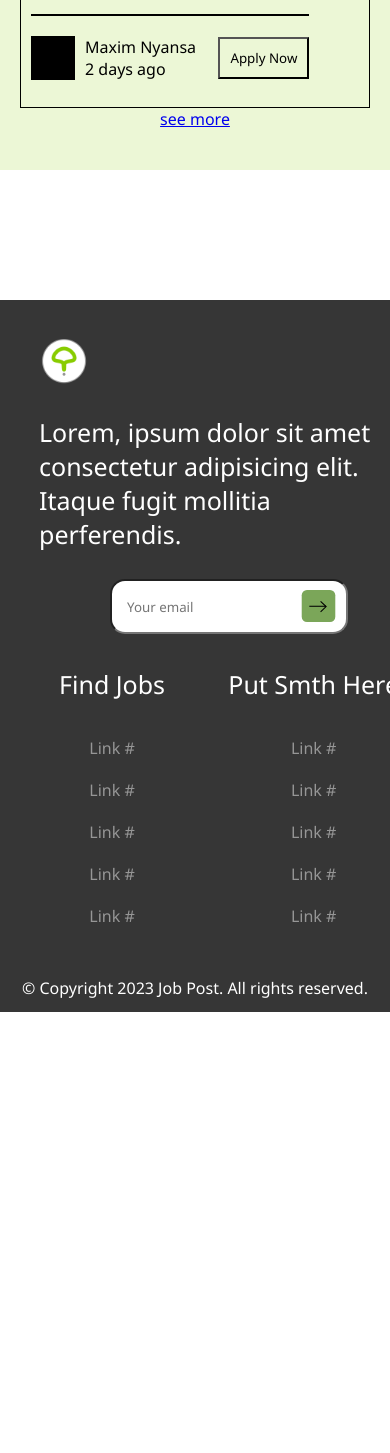
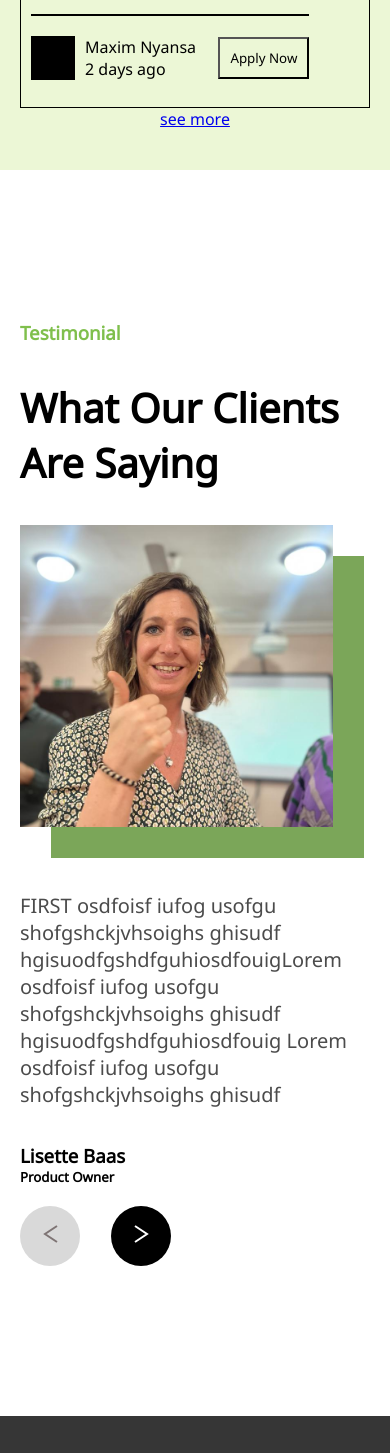
Before and after one commit to Calvinasty/Job-Post, a Vue app in the folder Jobpost_frontend/: page / in a window 390 px wide. Shown: the part 2750-4203 px from the top of the page. Before the commit the page ends 3762 px from the top, so only its background shows below. Built offline with nearby package versions, Linux system fonts and the light colour scheme.

Commit message:
mobile responsive view for testimonial section of landing page

```diff
--- a/Jobpost_frontend/src/components/TestimonialsComponent.vue
+++ b/Jobpost_frontend/src/components/TestimonialsComponent.vue
@@ -1,5 +1,5 @@
 <template>
-    <section class="container">
+    <section class="container desktop-view">
         <aside class="left">
             <h3 class="headline"> Testimonial </h3>
             <h1 class="head-text"> What Our Clients <br> Are Saying </h1>
@@ -23,6 +23,30 @@
             </div>
         </aside>
     </section>
+
+    <!-- this section is for mobile view -->
+    <section class="container mobile-view-only">
+        <aside class="main">
+            <h3 class="headline"> Testimonial </h3>
+            <h1 class="head-text"> What Our Clients <br> Are Saying </h1>
+            <div class="image">
+                <img :src="`/images/${client[count].image}`" alt="client">
+            </div>
+            <p class="message">
+                {{ client[count].message }}
+            </p>
+            <div class="action">
+                <div class="client">
+                    <h3>{{ client[count].name }}</h3>
+                    <h5> {{ client[count].role }}</h5>
+                </div>
+                <div class="btn">
+                    <button @click="minus()"> <img src="/images/lt_sign.svg" alt="lt_sgin"> </button>
+                    <button @click="plus()"> <img src="/images/gt_sign.svg" alt="gt_sign"> </button>
+                </div>
+            </div>
+        </aside>
+    </section>
 </template>
 
 <script>
@@ -33,19 +57,19 @@
                 display: true,
                 client:[
                     {
-                        message: 'FIRST osdfoisf iufog usofgu shofgshckjvhsoighs ghisudf hgisuodfgshdfguhiosdfouigLorem osdfoisf iufog usofgu shofgshckjvhsoighs ghisudf hgisuodfgshdfguhiosdfouig Lorem osdfoisf iufog usofgu shofgshckjvhsoighs ghisudf hgisuodfgshdfguhiosdfouig Lorem osdfoisf iufog usofgu shofgshckjvhsoighs ghisudf hgisuodfgshdfguhiosdfouig',
+                        message: 'FIRST osdfoisf iufog usofgu shofgshckjvhsoighs ghisudf hgisuodfgshdfguhiosdfouigLorem osdfoisf iufog usofgu shofgshckjvhsoighs ghisudf hgisuodfgshdfguhiosdfouig Lorem osdfoisf iufog usofgu shofgshckjvhsoighs ghisudf',
                         name: 'Lisette Baas',
                         role: 'Product Owner',
                         image: 'client1.jpeg'
                     },
                     {
-                        message: 'SECOND osdfoisf iufog usofgu shofgshckjvhsoighs ghisudf hgisuodfgshdfguhiosdfouigLorem osdfoisf iufog usofgu shofgshckjvhsoighs ghisudf hgisuodfgshdfguhiosdfouig Lorem osdfoisf iufog usofgu shofgshckjvhsoighs ghisudf hgisuodfgshdfguhiosdfouig Lorem osdfoisf iufog usofgu shofgshckjvhsoighs ghisudf hgisuodfgshdfguhiosdfouig',
+                        message: 'SECOND osdfoisf iufog usofgu shofgshckjvhsoighs ghisudf hgisuodfgshdfguhiosdfouigLorem osdfoisf iufog usofgu shofgshckjvhsoighs ghisudf hgisuodfgshdfguhiosdfouig Lorem osdfoisf iufog usofgu shofgshckjvhsoighs ghisudf',
                         name: 'Daniel K. Tetteh',
                         role: 'UI/UX Designer',
                         image: 'client3.jpeg'
                     },
                     {
-                        message: 'THIRD osdfoisf iufog usofgu shofgshckjvhsoighs ghisudf hgisuodfgshdfguhiosdfouigLorem osdfoisf iufog usofgu shofgshckjvhsoighs ghisudf hgisuodfgshdfguhiosdfouig Lorem osdfoisf iufog usofgu shofgshckjvhsoighs ghisudf hgisuodfgshdfguhiosdfouig Lorem osdfoisf iufog usofgu shofgshckjvhsoighs ghisudf hgisuodfgshdfguhiosdfouig',
+                        message: 'THIRD osdfoisf iufog usofgu shofgshckjvhsoighs ghisudf hgisuodfgshdfguhiosdfouigLorem osdfoisf iufog usofgu shofgshckjvhsoighs ghisudf hgisuodfgshdfguhiosdfouig Lorem osdfoisf iufog usofgu shofgshckjvhsoighs ghisudf',
                         name: 'Razak Adams',
                         role: 'Back-End Engineer',
                         image: 'client2.jpeg'
@@ -89,6 +113,10 @@
         height: 100dvh;
         padding: 195px 125px;
     }
+
+    .mobile-view-only{
+        display: none;
+    }
     .left{
         width: 40%;
         display: flex;
@@ -98,7 +126,7 @@
     .left .headline{
         color: #7FBF4C;
         font-size: 25px;
-        font-weight: 500;
+        font-weight: bold;
     }
     .left .head-text{
         color: #000;
@@ -136,6 +164,7 @@
         border: none;
         border-radius: 50%;
         cursor: pointer;
+        margin-top: 20px;
     }
     .action .btn button:last-child{
         background-color: #000;
@@ -184,7 +213,70 @@
     /* Mobile Media Queries*/
     @media screen and (max-width: 480px) {
         .container{
-            display: none
+            display: block;
+            /* flex-direction: column-reverse;
+            justify-content: space-between; */
+            /* align-items: center; */
+            width: 100%;
+            height: 100dvh;
+            padding: 20px;
+            /* border: 1px solid red; */
+            height: 100%;
+        }
+        .desktop-view{
+            display: none;
+        }
+        .main{
+            width: 100%;
+            display: flex;
+            flex-direction: column;
+            gap: 35px;
+            /* float: left; */
+        }
+        .main .headline{
+            font-weight: bold;
+            color: #7FBF4C;
+        }
+        .main .head-text{
+            color: #000;
+            font-size: 40px;
+            font-weight: 800px;
+        }
+        .main .message{
+            color: #4B4B4B;
+            font-size: 20px;
+            font-weight: 400;
+            margin-top: 30px;
+        }
+        .right{
+            width:100%;
+            /* border: 1px solid blue; */
+        }
+        .main .image{
+            width: 313px;
+            height: 302px;
+            position: relative;
+            /* top: -5%;
+            left: -5%; */
+        }
+        .main .image::after{
+            content: '';
+            display: block;
+            width: 313px;
+            height: 302px;
+            position: absolute;
+            top: 10%;
+            left: 10%;
+            background-color: #7BA659;
+            background-size:cover;
+            background-repeat: no-repeat;
+            background-position: 70%;
+            z-index: -1;
+        }
+        .main .image img{
+            width: 100%;
+            height: 100%;
+            object-fit: cover;
         }
     }
 </style>
```
